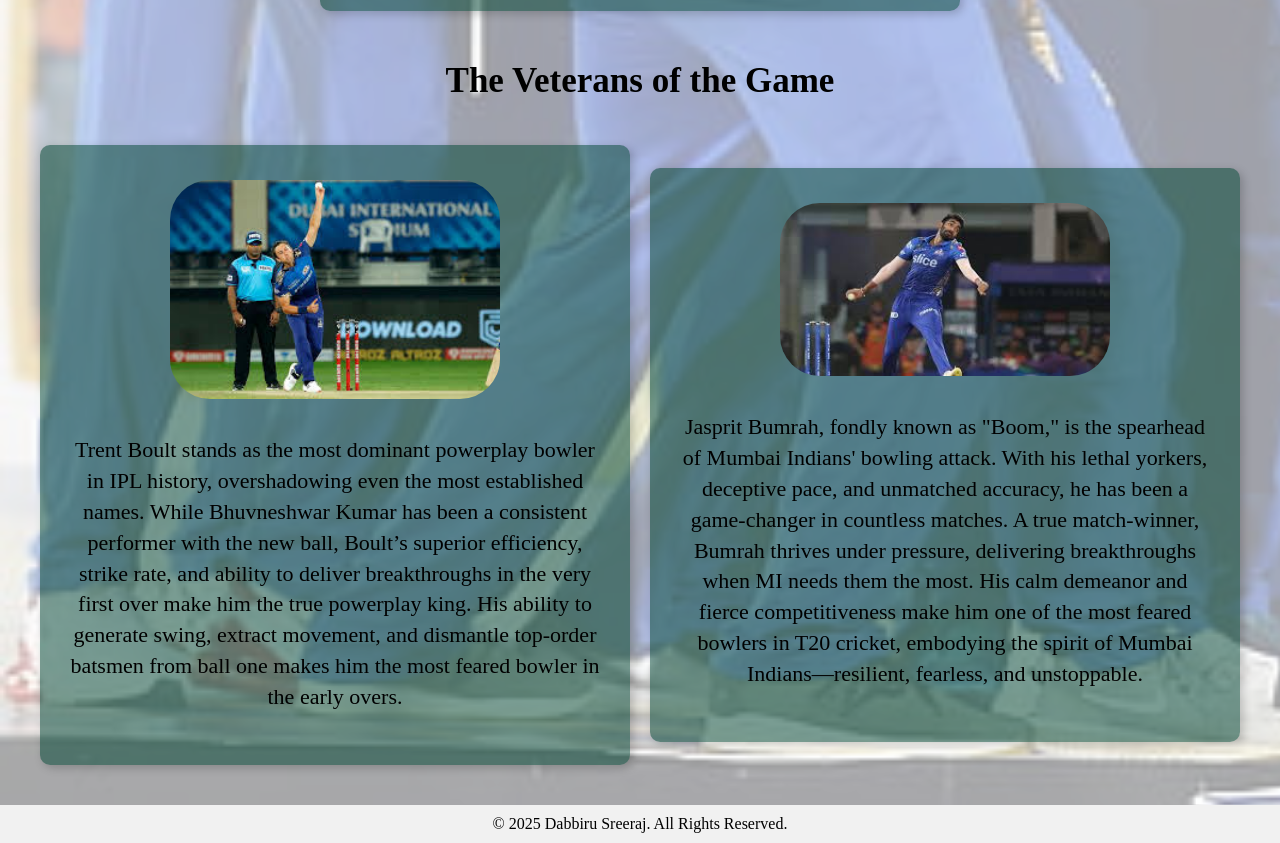
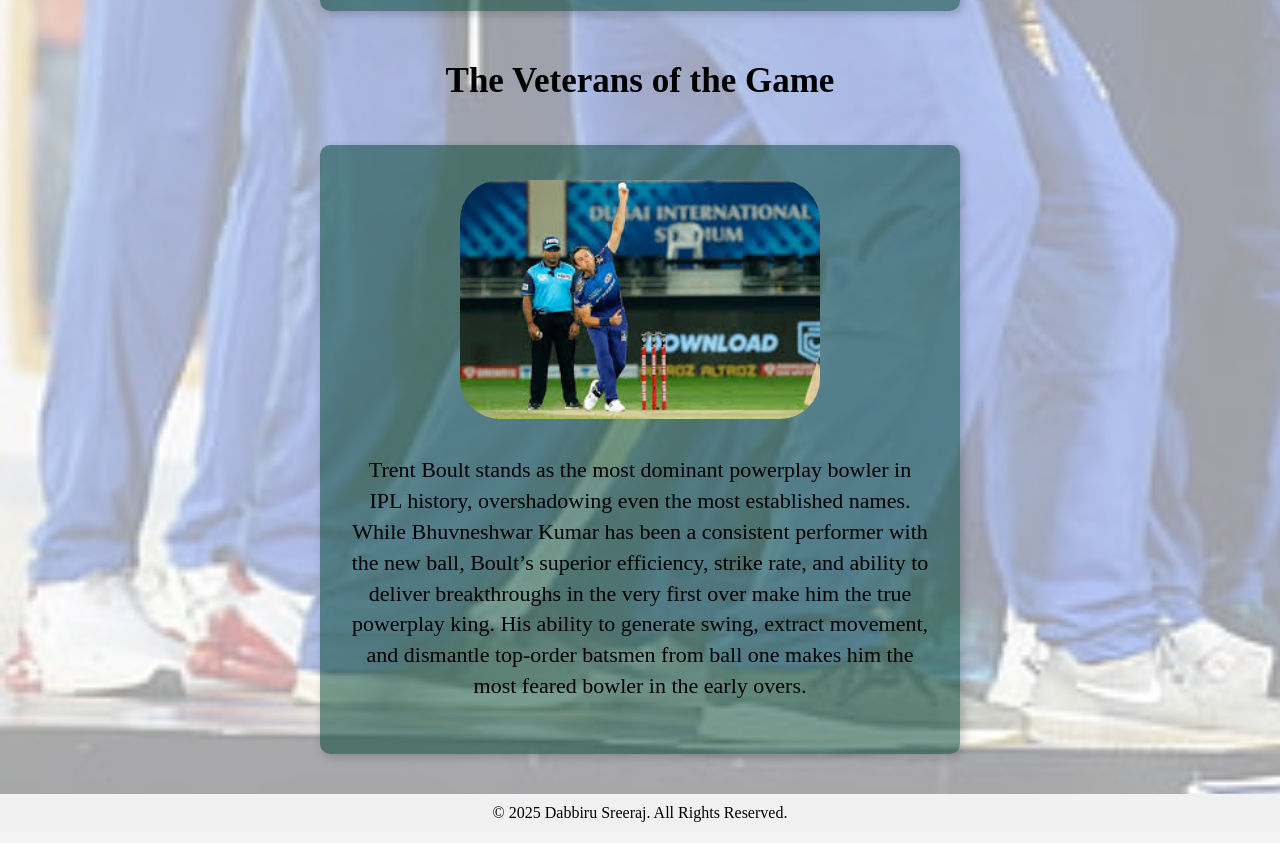
Before and after one commit to sreeraj-patnaik/MI, a plain HTML site: page index.html in a window 1280 px wide. Shown: the part 1410-2253 px from the top of the page. Drawn offline with Linux system fonts and the light colour scheme.

Commit message:
Update index.html

```diff
--- a/index.html
+++ b/index.html
@@ -155,13 +155,7 @@
 
       </div>
 
-      <div class="box">
-        <img src="jb.jpeg" alt="Trent Boult" />
-        <p>
-          Jasprit Bumrah, fondly known as "Boom," is the spearhead of Mumbai Indians' bowling attack. With his lethal yorkers, deceptive pace, and unmatched accuracy, he has been a game-changer in countless matches. A true match-winner, Bumrah thrives under pressure, delivering breakthroughs when MI needs them the most. His calm demeanor and fierce competitiveness make him one of the most feared bowlers in T20 cricket, embodying the spirit of Mumbai Indians—resilient, fearless, and unstoppable.
-        </p>
 
-      </div>
     </div>
 
     <footer style="text-align: center; padding: 10px; background-color: #f1f1f1;">
```
